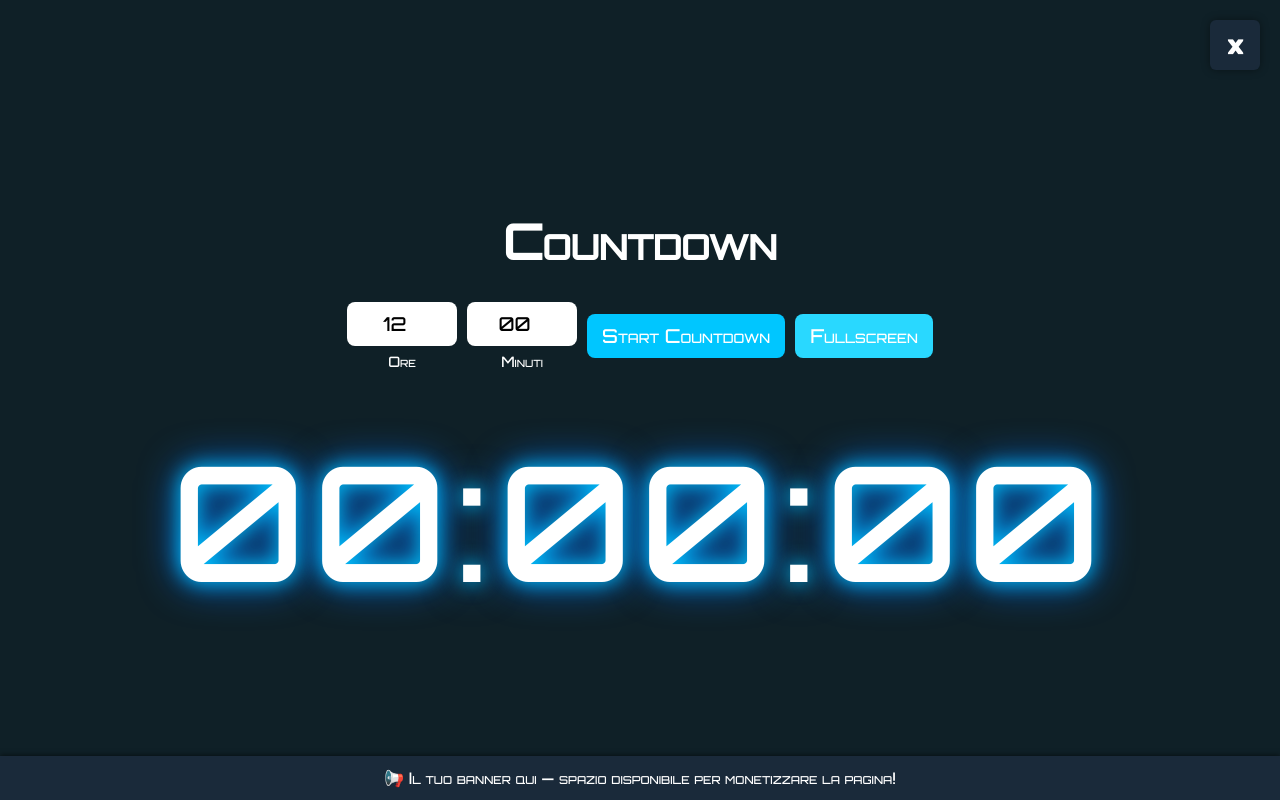
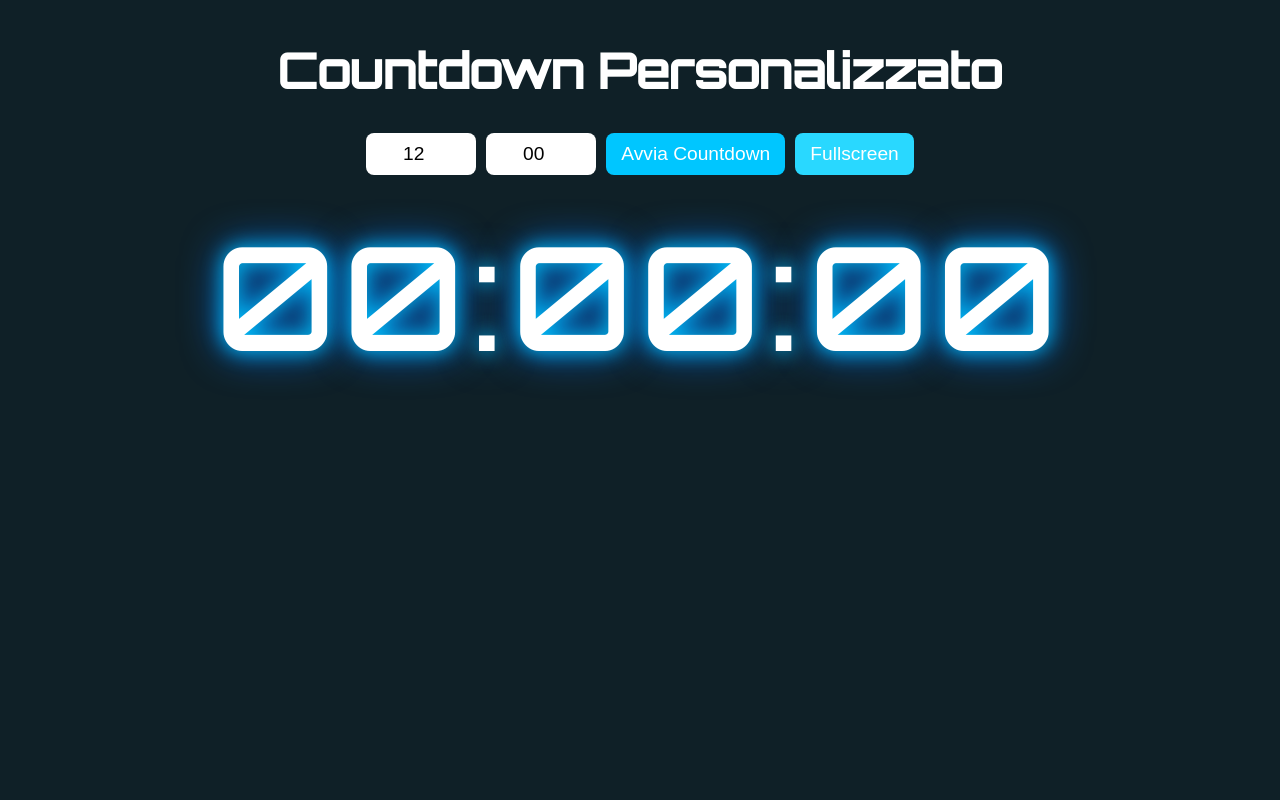
Before and after one commit to Ninolestat/Countdown, a plain HTML site: page index.html in a window 1280 px wide. Drawn offline with Linux system fonts and the light colour scheme.

Commit message:
Add files via upload

```diff
--- a/index.html
+++ b/index.html
@@ -2,7 +2,7 @@
 <html lang="it">
 <head>
   <meta charset="UTF-8">
-  <title>Countdown Fullscreen con Banner</title>
+  <title>Countdown Fullscreen</title>
   <style>
     @import url('https://fonts.googleapis.com/css2?family=Orbitron:wght@500&display=swap');
 
@@ -11,41 +11,23 @@
       padding: 0;
       height: 100%;
       font-family: 'Orbitron', sans-serif;
+      overflow: hidden;
       color: #fff;
       background-color: #0f2027;
-      display: flex;
-      flex-direction: column;
-      align-items: center;
-      justify-content: center;
     }
 
     h1 {
       font-size: 3rem;
-      margin-bottom: 30px;
+      margin-top: 40px;
       text-align: center;
-      font-variant: small-caps;
     }
 
     #controls {
       display: flex;
       gap: 10px;
-      margin-bottom: 20px;
+      margin: 30px auto;
       flex-wrap: wrap;
       justify-content: center;
-      align-items: center
-    }
-
-      .input-group {
-  display: flex;
-  flex-direction: column;
-  align-items: center;
-  justify-content: center;
-}
-
-    .input-label {
-      margin-top: 6px;
-      font-size: 0.9rem;
-      font-variant: small-caps;
     }
 
     input, button {
@@ -55,8 +37,6 @@
       border-radius: 8px;
       text-align: center;
       outline: none;
-      font-family: 'Orbitron', sans-serif;
-      font-variant: small-caps;
     }
 
     input {
@@ -84,87 +64,29 @@
     }
 
     #countdown {
-      font-size: 10rem;
+      font-size: 9rem;
+      margin-top: 30px;
       text-align: center;
       letter-spacing: 8px;
       text-shadow: 0 0 20px #00c6ff, 0 0 40px #0072ff;
-      margin-top: 30px;
-    }
-
-    #exit-fullscreen-btn {
-      display: none;
-      position: fixed;
-      top: 20px;
-      right: 20px;
-      width: 50px;
-      height: 50px;
-      background: #1a2a3a;
-      color: #ffffff;
-      font-size: 2rem;
-      font-weight: bold;
-      border: none;
-      border-radius: 6px;
-      cursor: pointer;
-      z-index: 1000;
-      transition: background 0.3s ease, transform 0.2s ease;
-      box-shadow: 0 0 8px rgba(0,0,0,0.4);
-      display: flex;
-      align-items: center;
-      justify-content: center;
-    }
-
-    #exit-fullscreen-btn:hover {
-      background: #24384c;
-      transform: scale(1.05);
-    }
-
-    /* Banner pubblicitario fisso in basso */
-    #banner-pubblicitario {
-      width: 100%;
-      background: #1a2a3a;
-      color: #ffffff;
-      text-align: center;
-      padding: 12px 0;
-      font-size: 1rem;
-      position: fixed;
-      bottom: 0;
-      left: 0;
-      z-index: 999;
-      box-shadow: 0 -1px 5px rgba(0,0,0,0.5);
-      font-variant: small-caps;
     }
   </style>
 </head>
 <body>
 
-  <h1 id="page-title">Countdown</h1>
+  <h1>Countdown Personalizzato</h1>
 
   <div id="controls">
-    <div class="input-group">
     <input type="number" id="endHour" min="0" max="23" value="12" placeholder="Ore">
-      <div class="input-label">Ore</div>
-    </div>
-    <div class="input-group">
     <input type="number" id="endMinute" min="0" max="59" value="00" placeholder="Minuti">
-      <div class="input-label">Minuti</div>
-    </div>
-    <button onclick="startCountdown()">Start Countdown</button>
-    <button id="fullscreen-btn" onclick="enterFullscreen()">Fullscreen</button>
+    <button onclick="startCountdown()">Avvia Countdown</button>
+    <button id="fullscreen-btn" onclick="openFullscreen()">Fullscreen</button>
   </div>
 
   <div id="countdown">00:00:00</div>
 
-  <!-- Bottone X per uscire dal fullscreen -->
-  <button id="exit-fullscreen-btn" onclick="exitFullscreen()">×</button>
-
-  <!-- Banner pubblicitario fisso in basso -->
-  <div id="banner-pubblicitario">
-    📢 Il tuo banner qui — spazio disponibile per monetizzare la pagina!
-  </div>
-
   <script>
     let countdownInterval;
-    let endTime;
 
     function startCountdown() {
       clearInterval(countdownInterval);
@@ -172,7 +94,7 @@
       const hour = parseInt(document.getElementById("endHour").value);
       const minute = parseInt(document.getElementById("endMinute").value);
       const now = new Date();
-      endTime = new Date();
+      const endTime = new Date();
 
       endTime.setHours(hour, minute, 0, 0);
 
@@ -180,11 +102,7 @@
         endTime.setDate(endTime.getDate() + 1);
       }
 
-      updateCountdown();
-      countdownInterval = setInterval(updateCountdown, 1000);
-    }
-
-    function updateCountdown() {
+      countdownInterval = setInterval(() => {
         const currentTime = new Date();
         const distance = endTime - currentTime;
 
@@ -200,48 +118,22 @@
 
         document.getElementById("countdown").innerHTML =
           `${formatTime(hours)}:${formatTime(minutes)}:${formatTime(seconds)}`;
+      }, 1000);
     }
 
     function formatTime(time) {
       return time.toString().padStart(2, '0');
     }
 
-    function enterFullscreen() {
-      const elem = document.documentElement;
-      if (elem.requestFullscreen) {
-        elem.requestFullscreen();
-      } else if (elem.webkitRequestFullscreen) {
-        elem.webkitRequestFullscreen();
-      } else if (elem.msRequestFullscreen) {
-        elem.msRequestFullscreen();
-      }
-
-      document.getElementById("controls").style.display = "none";
-      document.getElementById("page-title").style.display = "none";
-      document.getElementById("exit-fullscreen-btn").style.display = "flex";
-    }
-
-    function exitFullscreen() {
-      if (document.exitFullscreen) {
-        document.exitFullscreen();
-      } else if (document.webkitExitFullscreen) {
-        document.webkitExitFullscreen();
-      } else if (document.msExitFullscreen) {
-        document.msExitFullscreen();
+    function openFullscreen() {
+      if (document.documentElement.requestFullscreen) {
+        document.documentElement.requestFullscreen();
+      } else if (document.documentElement.webkitRequestFullscreen) {
+        document.documentElement.webkitRequestFullscreen();
+      } else if (document.documentElement.msRequestFullscreen) {
+        document.documentElement.msRequestFullscreen();
       }
     }
-
-    document.addEventListener("fullscreenchange", () => {
-      const banner = document.getElementById("banner-pubblicitario");
-      if (!document.fullscreenElement) {
-        document.getElementById("controls").style.display = "flex";
-        document.getElementById("page-title").style.display = "block";
-        document.getElementById("exit-fullscreen-btn").style.display = "none";
-        banner.style.display = "block";
-      } else {
-        banner.style.display = "none";
-      }
-    });
   </script>
 
 </body>
```
Lines whose indentation alone changed are shown as unchanged.
